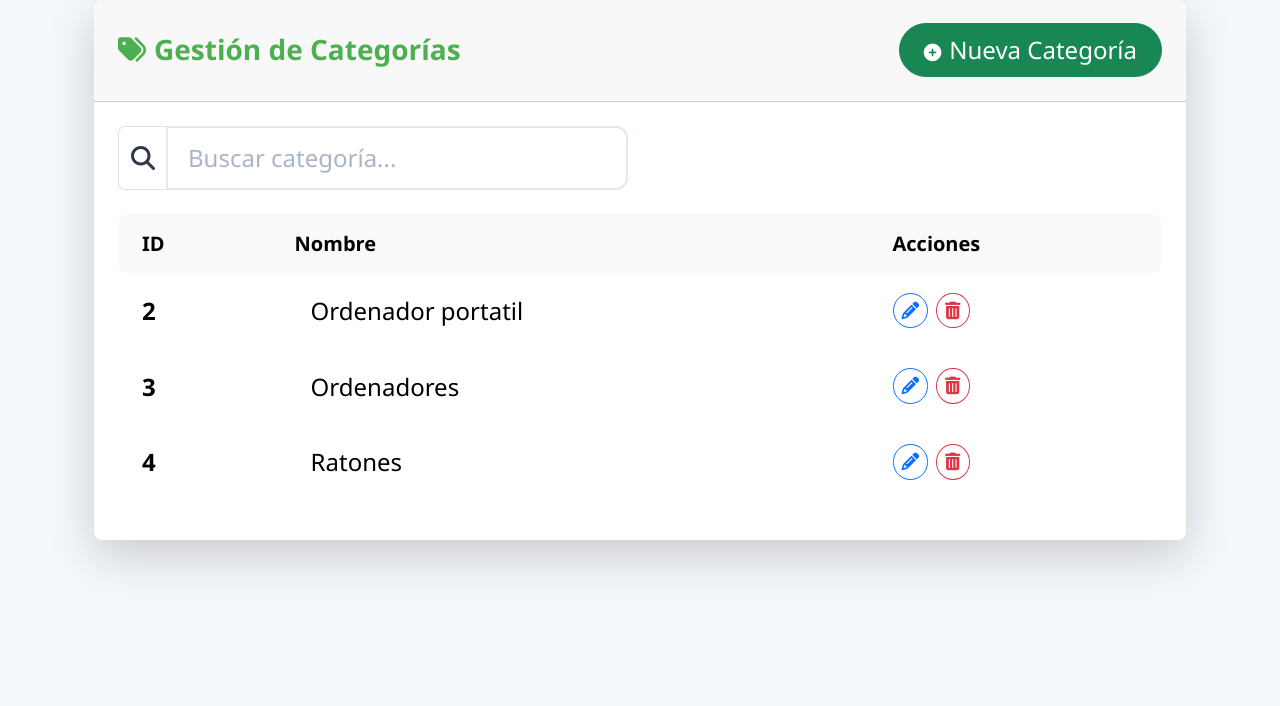
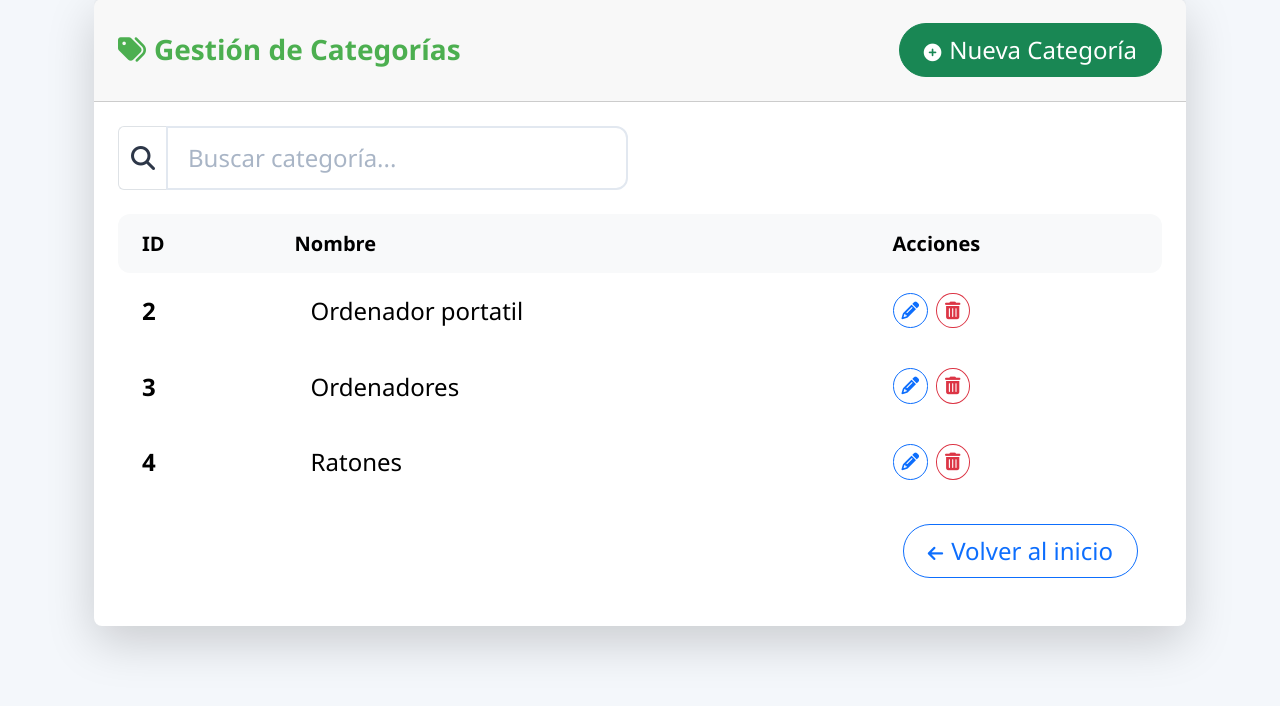
Before and after one commit to DarioRodel/ControlStock-Docker, a Django app: page /categorias/ in a window 1280 px wide. Shown: the part 94-800 px from the top of the page. Run offline with Django 5.2, Linux system fonts and the light colour scheme; a user stored in the database is signed in; data comes from the database, SQL or seed files in the repository.

Commit message:
Modificacion de delete categoria_list.html

```diff
--- a/ControlStock/control/templates/stock/categoria_list.html
+++ b/ControlStock/control/templates/stock/categoria_list.html
@@ -233,8 +233,50 @@
                         {% endfor %}
                         </tbody>
                     </table>
+                <div class="card-footer border-0 px-4 pb-4" style="background-color: var(--card-bg);">
+                <div class="text-end">
+                    <a href="{% url 'stock:dashboard' %}"
+                       class="btn btn-outline-primary btn-lg rounded-pill px-4 py-2 fs-4">
+                        <i class="fas fa-arrow-left me-2"></i>Volver al inicio
+                    </a>
+                </div>
+            </div>
                 </div>
             </div>
         </div>
     </div>
+
+
+    <script>
+        document.getElementById('searchInput').addEventListener('input', function (e) {
+            const searchTerm = e.target.value.toLowerCase();
+            document.querySelectorAll('tbody tr').forEach(row => {
+                const text = row.textContent.toLowerCase();
+                row.style.display = text.includes(searchTerm) ? '' : 'none';
+            });
+        });
+
+        // Dark Mode Toggle - Código Javascript para controlar el modo oscuro
+        const toggle = document.getElementById('darkModeToggle'); // Obtiene el elemento checkbox con el ID 'darkModeToggle'
+        const currentTheme = localStorage.getItem('theme'); // Intenta obtener el tema guardado previamente en el almacenamiento local del navegador
+
+        // Si se encontró un tema guardado y es 'dark', aplica el modo oscuro al cargar la página
+        if (currentTheme === 'dark') {
+            document.body.setAttribute('data-theme', 'dark'); // Establece el atributo 'data-theme' en el elemento 'body' para activar los estilos del tema oscuro definidos en CSS
+            toggle.checked = true; // Marca el checkbox del modo oscuro como activado
+        }
+
+        // Agrega un 'listener' para el evento 'change' en el checkbox del modo oscuro
+        toggle.addEventListener('change', () => {
+            if (toggle.checked) {
+                // Si el checkbox se activa (el usuario quiere modo oscuro)
+                document.body.setAttribute('data-theme', 'dark'); // Establece el atributo 'data-theme'
+                localStorage.setItem('theme', 'dark'); // Guarda 'dark' en el almacenamiento local
+            } else {
+                // Si el checkbox no está marcado (el usuario quiere modo claro)
+                document.body.removeAttribute('data-theme'); // Remueve el atributo 'data-theme'
+                localStorage.setItem('theme', 'light'); // Guarda 'light' en el almacenamiento local
+            }
+        });
+    </script>
 {% endblock %}
```
